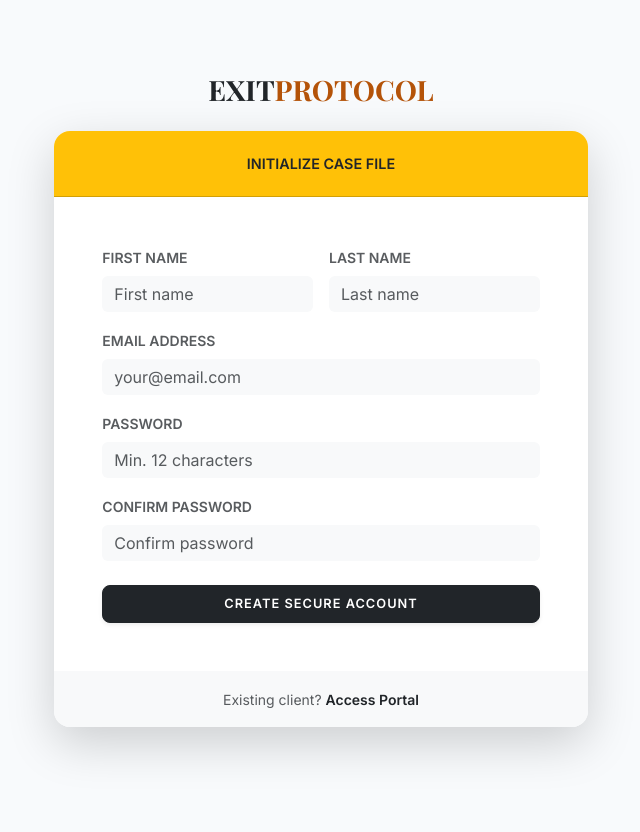
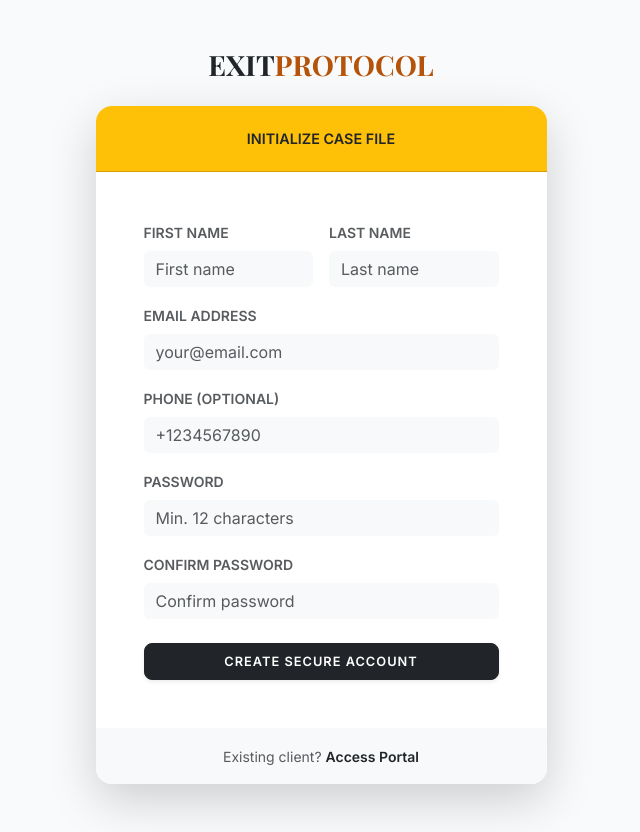
Before and after one commit to Vinaygond/exit-protocol, a Django app: page /accounts/register/ in a window 1280 px wide. Shown: the whole page, without its empty margins (319-959 px from the left). Before the commit the page ends 756 px from the top, so only its background shows below. Run offline with Django 5.2, Linux system fonts and the light colour scheme; some libraries are stand-ins or nearby versions.

Commit message:
Update register.html

```diff
--- a/accounts/templates/accounts/register.html
+++ b/accounts/templates/accounts/register.html
@@ -4,10 +4,12 @@
 {% block title %}Initialize Audit | Exit Protocol{% endblock %}
 
 {% block landing_content %}
-<div class="d-flex align-items-center justify-content-center min-vh-100" style="background-color: #f8fafc;">
+<div class="d-flex align-items-center min-vh-100" style="background-color: #f8fafc;">
+    <div class="container py-5">
+        <div class="row justify-content-center">
             <div class="col-md-6 col-lg-5">
                 <div class="text-center mb-4">
-            <h3 class="brand-font fw-bold text-dark">EXIT<span style="color: #b45309;">PROTOCOL</span></h3>
+                    <h4 class="brand-font fw-bold text-dark fs-3">EXIT<span style="color: #b45309;">PROTOCOL</span></h4>
                 </div>
 
                 <div class="card border-0 shadow-lg rounded-4 overflow-hidden">
@@ -15,8 +17,13 @@
                         <h5 class="fw-bold mb-0 text-uppercase ls-1" style="font-size: 0.9rem;">Initialize Case File</h5>
                     </div>
                     <div class="card-body p-4 p-md-5 bg-white">
+
                         <form method="post">
                             {% csrf_token %}
+
+                            {% if form.errors %}
+                                <div class="alert alert-danger small mb-3">Please correct the errors below.</div>
+                            {% endif %}
 
                             <div class="row g-3 mb-3">
                                 <div class="col-6">
@@ -32,20 +39,33 @@
                             <div class="mb-3">
                                 <label class="form-label small fw-bold text-uppercase text-muted">Email Address</label>
                                 {% render_field form.email class="form-control bg-light border-0" %}
-                        {% if form.email.errors %}<div class="text-danger small mt-1">{{ form.email.errors.0 }}</div>{% endif %}
+                                {% if form.email.errors %}
+                                    <div class="text-danger small mt-1">{{ form.email.errors.0 }}</div>
+                                {% endif %}
+                            </div>
+
+                            <div class="mb-3">
+                                <label class="form-label small fw-bold text-uppercase text-muted">Phone (Optional)</label>
+                                {% render_field form.phone_number class="form-control bg-light border-0" %}
                             </div>
 
                             <div class="mb-3">
                                 <label class="form-label small fw-bold text-uppercase text-muted">Password</label>
                                 {% render_field form.password class="form-control bg-light border-0" placeholder="Min. 12 characters" %}
+                                {% if form.password.errors %}
+                                    <div class="text-danger small mt-1">{{ form.password.errors.0 }}</div>
+                                {% endif %}
                             </div>
 
                             <div class="mb-4">
                                 <label class="form-label small fw-bold text-uppercase text-muted">Confirm Password</label>
                                 {% render_field form.password_confirm class="form-control bg-light border-0" %}
+                                {% if form.password_confirm.errors %}
+                                    <div class="text-danger small mt-1">{{ form.password_confirm.errors.0 }}</div>
+                                {% endif %}
                             </div>
 
-                    <div class="d-grid mt-4">
+                            <div class="d-grid gap-2 mt-4">
                                 <button type="submit" class="btn btn-dark btn-lg shadow-sm fw-bold text-uppercase" style="letter-spacing: 1px; font-size: 0.8rem;">
                                     Create Secure Account
                                 </button>
@@ -60,4 +80,6 @@
                 </div>
             </div>
         </div>
+    </div>
+</div>
 {% endblock %}
```
Lines whose indentation alone changed are shown as unchanged.
